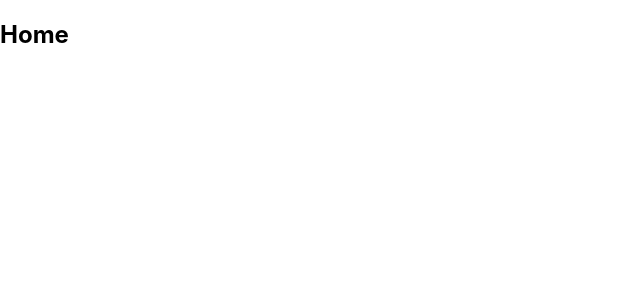
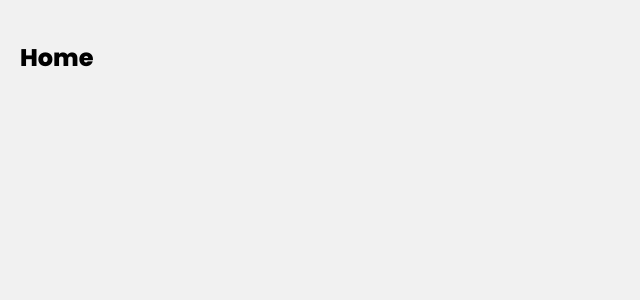
Before and after one commit to markpackham/mern_encore, a React (Create React App) app in the folder frontend/: page / in a window 1280 px wide. Shown: the top 300 px of the page, without its empty margins (0-640 px from the left). Built offline with nearby package versions, Linux system fonts and the light colour scheme.

Commit message:
add styling

```diff
--- a/frontend/src/index.css
+++ b/frontend/src/index.css
@@ -1,13 +1,116 @@
-body {
-  margin: 0;
-  font-family: -apple-system, BlinkMacSystemFont, 'Segoe UI', 'Roboto', 'Oxygen',
-    'Ubuntu', 'Cantarell', 'Fira Sans', 'Droid Sans', 'Helvetica Neue',
-    sans-serif;
-  -webkit-font-smoothing: antialiased;
-  -moz-osx-font-smoothing: grayscale;
+/* google font */
+@import url('https://fonts.googleapis.com/css2?family=Poppins:wght@300;400;500;600;800&family=VT323&display=swap');
+
+/* layout */
+:root {
+  --primary: #1aac83;
+  --error: #e7195a;
 }
 
-code {
-  font-family: source-code-pro, Menlo, Monaco, Consolas, 'Courier New',
-    monospace;
+body {
+  background: #f1f1f1;
+  margin: 0;
+  font-family: "Poppins";
 }
+
+header {
+  background: #fff;
+}
+
+header .container {
+  max-width: 1400px;
+  margin: 0 auto;
+  padding: 10px 20px;
+  display: flex;
+  align-items: center;
+  justify-content: space-between;
+}
+
+header a {
+  color: #333;
+  text-decoration: none;
+}
+
+.pages {
+  max-width: 1400px;
+  padding: 20px;
+  margin: 0 auto;
+}
+
+/* homepage */
+.home {
+  display: grid;
+  grid-template-columns: 3fr 1fr;
+  gap: 100px;
+}
+
+.workout-details {
+  background: #fff;
+  border-radius: 4px;
+  margin: 20px auto;
+  padding: 20px;
+  position: relative;
+  box-shadow: 2px 2px 5px rgba(0, 0, 0, 0.05);
+}
+
+.workout-details h4 {
+  margin: 0 0 10px 0;
+  font-size: 1.2em;
+  color: var(--primary);
+}
+
+.workout-details p {
+  margin: 0;
+  font-size: 0.9em;
+  color: #555;
+}
+
+.workout-details span {
+  position: absolute;
+  top: 20px;
+  right: 20px;
+  cursor: pointer;
+  background: #f1f1f1;
+  padding: 6px;
+  border-radius: 50%;
+  color: #333;
+}
+
+/* new workout form */
+label,
+input {
+  display: block;
+}
+
+input {
+  padding: 10px;
+  margin-top: 10px;
+  margin-bottom: 20px;
+  width: 100%;
+  border: 1px solid #ddd;
+  border-radius: 4px;
+  box-sizing: border-box;
+}
+
+form button {
+  background: var(--primary);
+  border: 0;
+  color: #fff;
+  padding: 10px;
+  font-family: "Poppins";
+  border-radius: 4px;
+  cursor: pointer;
+}
+
+div.error {
+  padding: 10px;
+  background: #ffefef;
+  border: 1px solid var(--error);
+  color: var(--error);
+  border-radius: 4px;
+  margin: 20px 0;
+}
+
+input.error {
+  border: 1px solid var(--error);
+}
```
